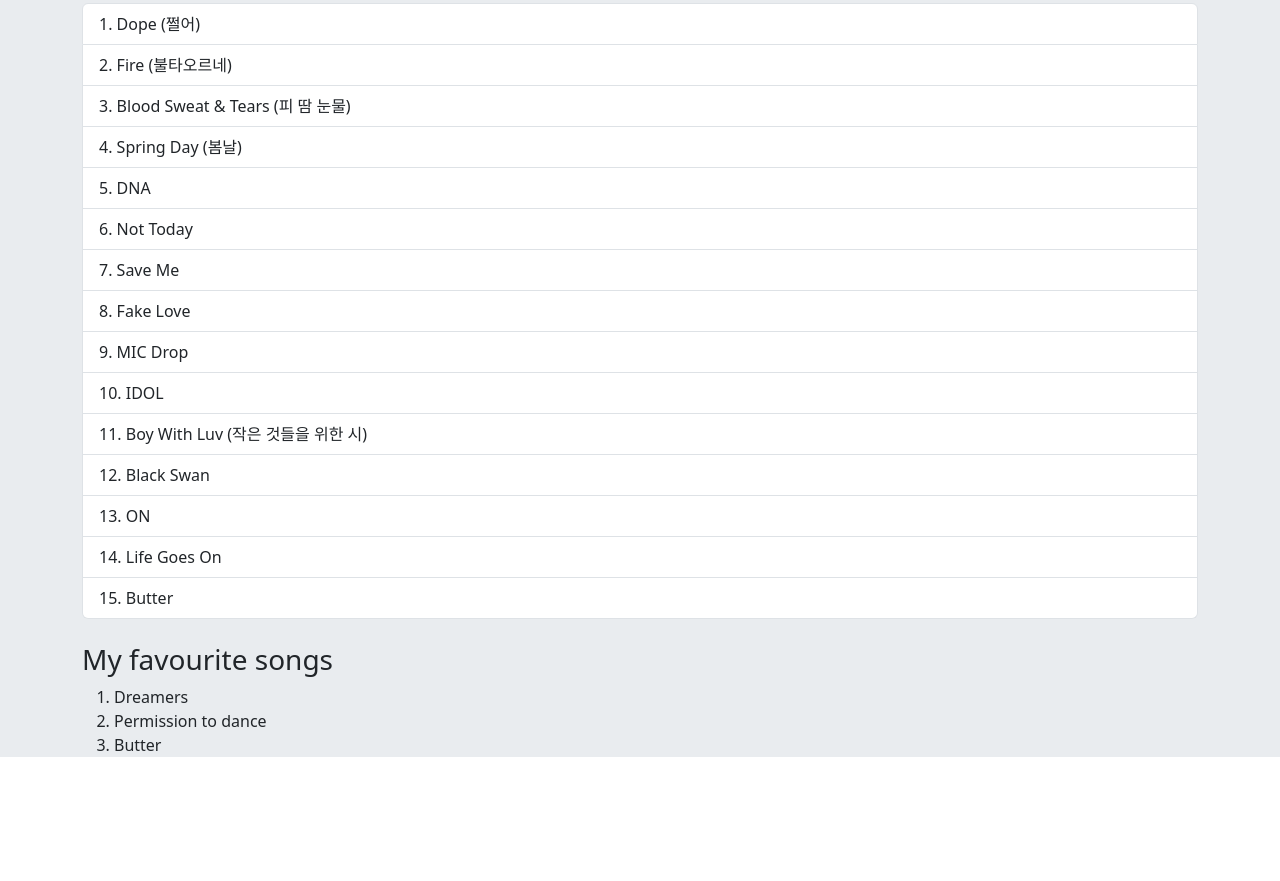
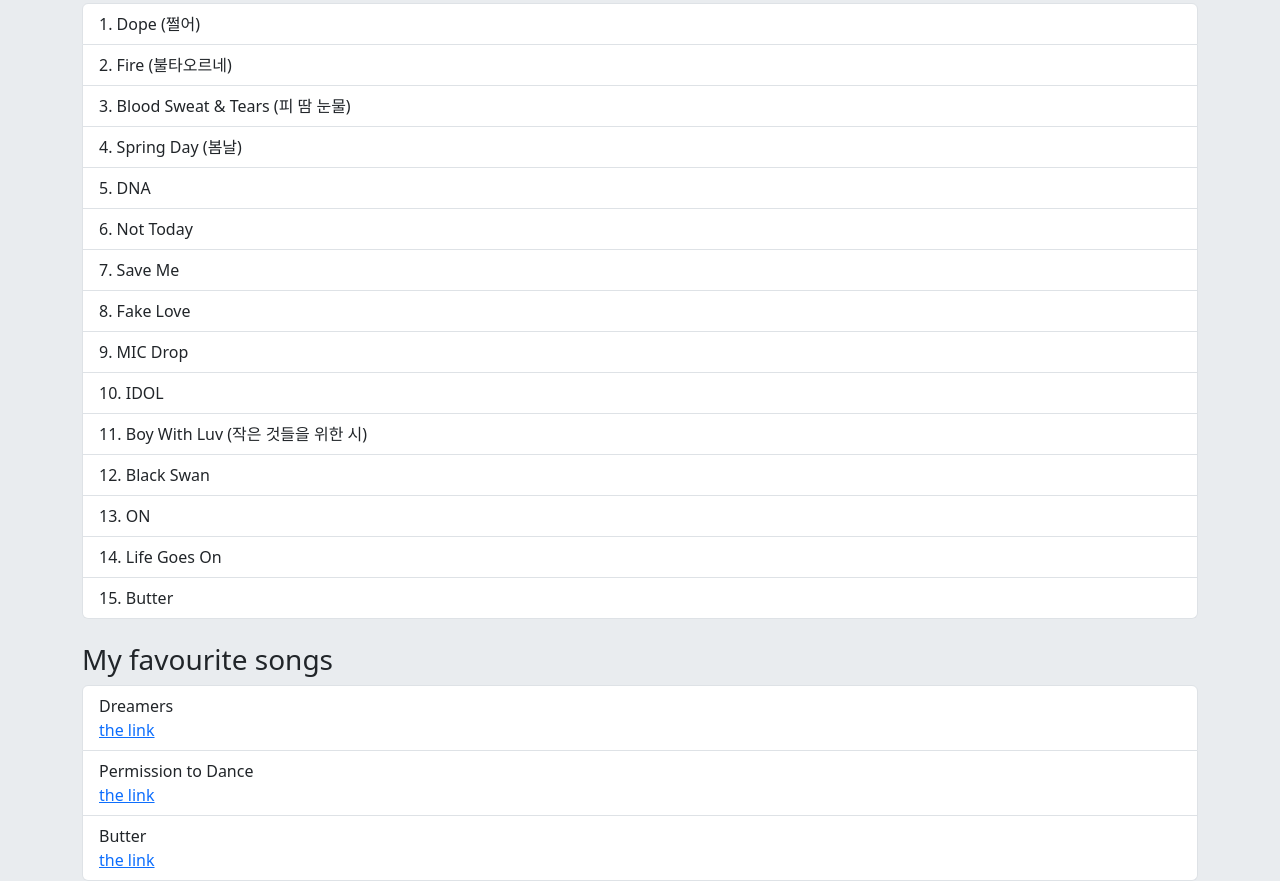
Before and after one commit to Deborah-Tipiyion/Favorite_Band, a plain HTML site: page index.html in a window 1280 px wide. Shown: the part 1968-2849 px from the top of the page. Before the commit the page ends 2741 px from the top, so only its background shows below. Drawn offline with nearby package versions, Linux system fonts and the light colour scheme.

Commit message:
include links to fav songs

```diff
--- a/index.html
+++ b/index.html
@@ -114,11 +114,11 @@
     <br>
     <div id="fav_songs">
         <h3>My favourite songs</h3>
-        <ol>
-           <li>Dreamers</li>
-           <li>Permission to dance</li>
-           <li>Butter</li>
-        </ol>
+        <ul class="list-group">
+            <li class="list-group-item">Dreamers <br> <a href="https://youtu.be/IwzkfMmNMpM">the link</a></li>
+            <li class="list-group-item">Permission to Dance <br> <a href="https://youtu.be/CuklIb9d3fI">the link</a></li>
+            <li class="list-group-item">Butter <br> <a href="https://youtu.be/WMweEpGlu_U">the link</a></li>
+        </ul>
 
     </div>
     </div>
```
